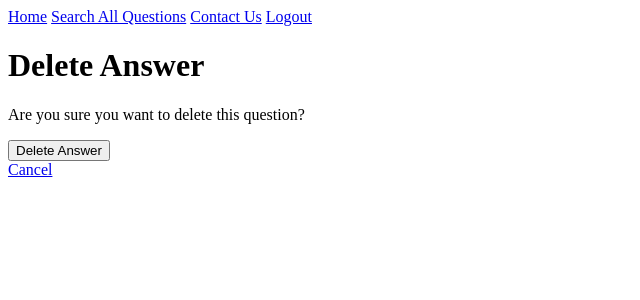
After one commit to momentum-team-5/django--final-project-team-derek-and-kim, a Django app: page /questions/1/delete_answer/ in a window 1280 px wide. The commit adds this page. Shown: the top 300 px of the page, without its empty margins (0-640 px from the left). Run offline with Django 3.2, Linux system fonts and the light colour scheme; a user stored in the database is signed in; tables that the repository leaves empty hold one stand-in row (values such as "Sample post").

Commit message:
added answer delete option

```diff
--- a/questionbox/urls.py
+++ b/questionbox/urls.py
@@ -28,6 +28,7 @@ urlpatterns = [
     path('questions/<int:pk>/add_answer/', views.add_answer, name='add_answer'),
     path('questions/<int:pk>/edit/', views.edit_question, name='edit_question'),
     path('questions/<int:pk>/delete/', views.delete_question, name='delete_question'),
+    path('questions/<int:pk>/delete_answer/', views.delete_answer, name='delete_answer'),
     path('questions/search/', views.search, name='question_search'),
     path('questions/<int:pk>/add_favorite/', views.add_favorite, name='add_favorite'),
     path('contact/', views.contact_us, name='contact_us'),
--- a/questions/models.py
+++ b/questions/models.py
@@ -4,13 +4,14 @@ from users.models import User
 
 class QuestionBox(models.Model):
     question = models.CharField(max_length=255, null=True)
-    user = models.ForeignKey(User, on_delete=models.CASCADE, null=True)
+    user = models.ForeignKey(User, on_delete=models.CASCADE, blank=False)
 
 
 class AnswerBox(models.Model):
     answer = models.TextField()
     question = models.ForeignKey('QuestionBox', on_delete=models.CASCADE, null=True, related_name='answers')
     favoriting_users = models.ManyToManyField(User, related_name='favorite_answers')
+    user = models.ForeignKey(User, on_delete=models.CASCADE, blank=False)
 
     def numfavorites(self):
         return self.favoriting_users.count()
--- a/questions/views.py
+++ b/questions/views.py
@@ -47,7 +47,8 @@ def add_question(request):
         form = QuestionForm(data=request.POST)
         if form.is_valid():
             question = form.save(commit=False)
-            form.save()
+            question.user = request.user
+            question.save()
             return redirect(to='question_list')
 
         else:
@@ -69,7 +70,8 @@ def add_answer(request, pk):
         if form.is_valid():
             answer = form.save(commit=False)
             answer.question = question
-            form.save()
+            answer.user = request.user
+            answer.save()
             return redirect(to='question_list')
 
         else:
@@ -81,6 +83,10 @@ def add_answer(request, pk):
 @login_required
 def edit_question(request, pk):
     question = get_object_or_404(QuestionBox, pk=pk)
+    if request.user != question.user:
+        error(request, "Question can only be edited by the creator")
+        return redirect(to='question_list')
+
     if request.method == 'GET':
         form = QuestionForm(instance=question)
 
@@ -96,11 +102,33 @@ def edit_question(request, pk):
 @login_required
 def delete_question(request, pk):
     question = get_object_or_404(QuestionBox, pk=pk)
+    if request.user != question.user:
+        error(request, "Question can only be deleted by the creator.")
+        return redirect(to="question_list")
+
     if request.method == 'POST':
         question.delete()
+        success(request, "Question deleted!")
+
         return redirect(to='question_list')
 
     return render(request, "delete_question.html", {"question": question})
+
+
+@login_required
+def delete_answer(request, pk):
+    answer = get_object_or_404(AnswerBox, pk=pk)
+    if request.user != answer.user:
+        error(request, "Answer can only be deleted by the creator.")
+        return redirect(to="question_list")
+
+    if request.method == 'POST':
+        answer.delete()
+        success(request, "Answer deleted!")
+
+        return redirect(to='question_list')
+
+    return render(request, "delete_answer.html", {"answer": answer})
 
 
 def search(request):
--- /dev/null
+++ b/templates/delete_answer.html
@@ -0,0 +1,17 @@
+{% extends "base.html" %}
+
+{% block content %}
+<h1>Delete Answer</h1>
+
+<div>
+    <form action="{% url 'delete_answer' pk=answer.pk %}" method ="POST">
+        {% csrf_token %}
+    <p>Are you sure you want to delete this question?</p>
+    <div>
+        <button type="submit">Delete Answer</button><br>
+        <a href="{% url 'question_list' %}">Cancel</a>
+    </div>
+    </form>
+</div>
+
+{% endblock %}
--- a/templates/question_details.html
+++ b/templates/question_details.html
@@ -8,6 +8,9 @@
         {% for answer in answers %}
         <li>{{ answer.answer }}
             <button onclick="sendFavorite(this, '{% url 'add_favorite' pk=answer.pk %}')">{{ answer.numfavorites }} favorites</button>
+            {% if request.user.is_authenticated and request.user == question.user %}
+            <a class="red" href="{% url 'delete_answer' pk=answer.pk %}">Delete Answer</a>
+        {% endif %}
         </li>
         {% endfor %}
     </ul>
--- a/templates/question_list.html
+++ b/templates/question_list.html
@@ -11,8 +11,10 @@
         <h2>{{ question.question }}</h2>
     <p>
         <a href="{% url 'add_answer' pk=question.pk %}">Answer Question</a><br>
+        {% if request.user.is_authenticated and request.user == question.user %}
         <a href="{% url 'edit_question' pk=question.pk %}">Edit Question</a><br>
         <a class="red" href="{% url 'delete_question' pk=question.pk %}">Delete Question</a><br>
+        {% endif %}
         <a href="{% url 'question_details' pk=question.pk %}">See All Answers</a><br>
     </p>
     </div>
```
Also changed, not shown: questions/migrations/0004_auto_20201027_1859.py (added).
